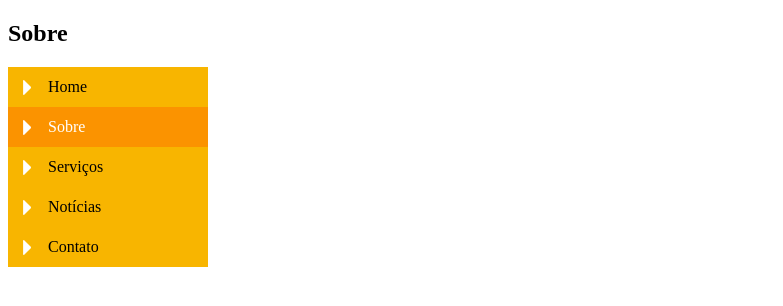
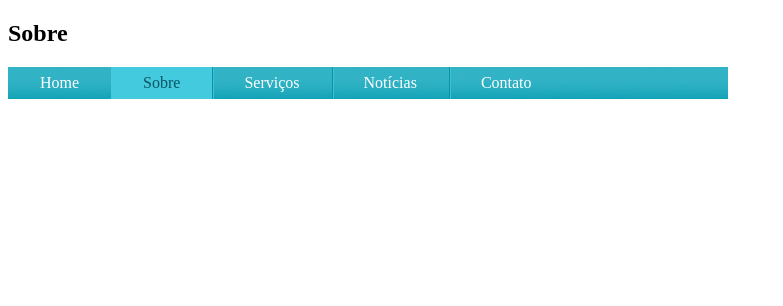
Before and after one commit to pvictor20/Projeto-CSS3-Avan-ado, a plain HTML site: page sobre.html in a window 1280 px wide. Shown: the whole page, without its empty margins (0-783 px from the left). Drawn offline with Linux system fonts and the light colour scheme.

Commit message:
Visualização da barra horizontal

```diff
--- a/css/estilo.css
+++ b/css/estilo.css
@@ -61,7 +61,7 @@
       }/**
 
       /**************** AULA DE NAVEGAÇÃO VERTICAL *************/
-       ul{
+      /** ul{ /**
                 margin: 0;
                 padding: 0;
                 list-style-type: none;
@@ -71,7 +71,7 @@
 
        ul a {
         list-style-type: none; /** tirar a bolinha da lista **/
-        width: 200px;
+       /* width: 200px;
         height: 40px;
         display: block;
         color: #000;
@@ -81,7 +81,7 @@
         background: #f7b600 url(../imagens/menu.png) no-repeat left bottom;
        }
 
-       a:hover {
+       /** a:hover {
         background-position: right bottom;
         background-color: #f99200;
         color: #fff;
@@ -95,4 +95,47 @@
         background-position: right bottom;
         background-color: #f99200;
         color: #fff;
+       } **/
+
+
+    /********** AULA DE BARRA DE NAVEGAÇÃO HORIZONTAL */
+
+    ul {
+        margin: 0;
+        padding: 0;
+        list-style: none;
+        width: 720px;
+        background: #159cb0 url(../imagens/fundo-horizontal.png) repeat-x;
+        float: left;
+    }
+
+    ul li {
+        float: left;
+    }
+
+    ul a{
+        display: block;
+        padding: 0 2em;
+        line-height: 2em;
+        text-decoration: none;
+        color: #fff;
+        background: url(../imagens/divisor.png) repeat-y left top;
+    }
+
+    ul .primeiro a{
+        background: none;
+    }
+
+    ul a:hover{
+        color: #085662;
+        background: #44cade;
+    }
+
+      #home #navegacao .home a,
+        #sobre #navegacao .sobre a,
+       #servicos #navegacao .servicos a,
+       #noticias #navegacao .noticias a,
+       #contato #navegacao .contato a {
+        color: #085662;
+        background: #44cade;
        }
--- a/sobre.html
+++ b/sobre.html
@@ -13,7 +13,7 @@
 		<h2>Sobre</h2>
 
 		<ul id="navegacao">
-			<li class="home"><a href="index.html">Home</a></li>
+			<li class="home primeiro"><a href="index.html">Home</a></li>
 			<li class="sobre"><a href="sobre.html">Sobre</a></li>
 			<li class="servicos"><a href="servicos.html">Serviços</a></li>
 			<li class="noticias"><a href="noticias.html">Notícias</a></li>
```
Also changed, not shown: contato.html (+1 -1 lines), index.html (+2 -2 lines), noticias.html (+1 -1 lines), servicos.html (+1 -1 lines).
